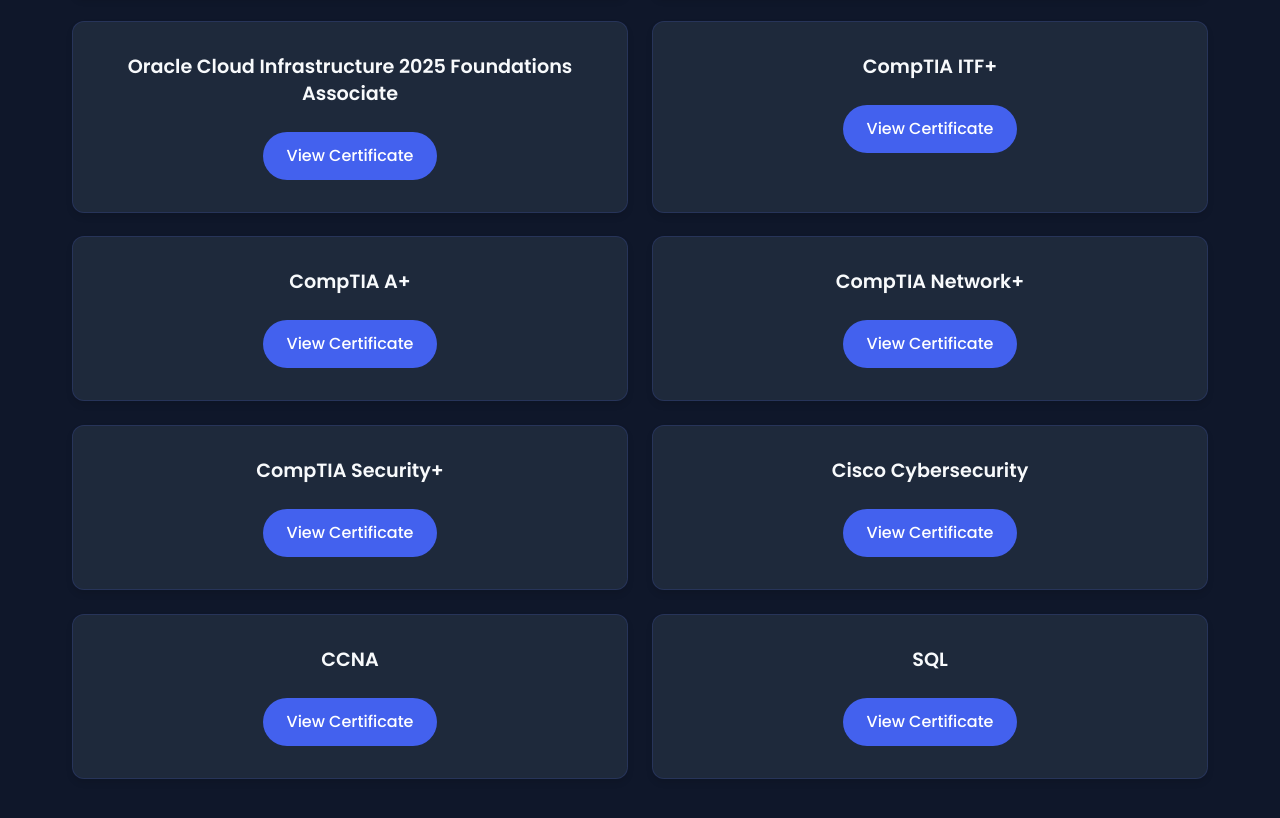
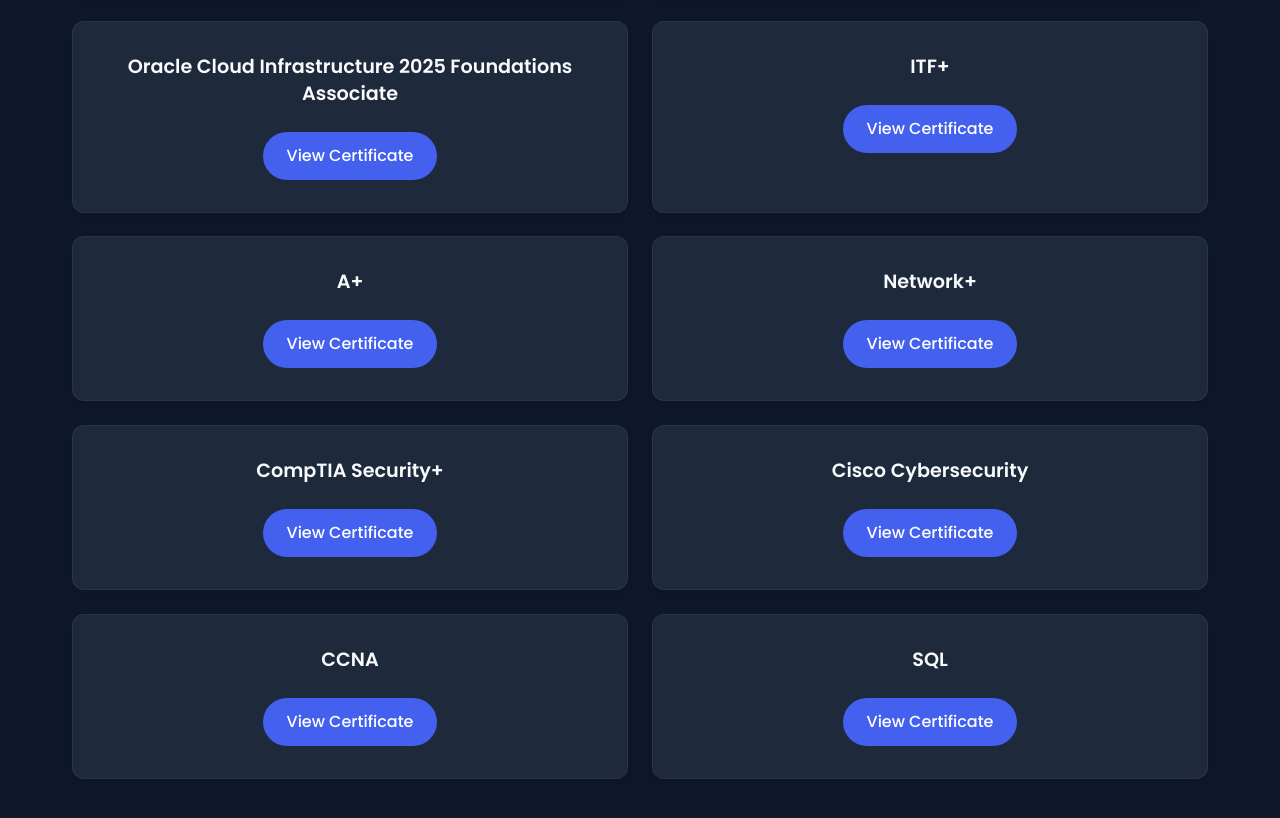
Before and after one commit to MostaphaMahran/portfolio, a plain HTML site: page index.html in a window 1280 px wide. Shown: the part 3237-4055 px from the top of the page. Drawn offline with nearby package versions, Linux system fonts and the light colour scheme; animation ran at ten frames a second.

Commit message:
Update index.html

```diff
--- a/index.html
+++ b/index.html
@@ -990,15 +990,15 @@
                     <a href="https://drive.google.com/file/d/1cB6_9C0Q6UlFccuMUDD0lDeOKVJEHUtB/view?usp=drive_link" class="certification-link" target="_blank">View Certificate</a>
                 </div>
                 <div class="certification-card">
-                    <h3 class="certification-title">CompTIA ITF+</h3>
+                    <h3 class="certification-title">ITF+</h3>
                     <a href="https://drive.google.com/file/d/1buPqaPmUKUfG0O34ouVn8pGyin1zx8zl/view?usp=drive_link" class="certification-link" target="_blank">View Certificate</a>
                 </div>
                 <div class="certification-card">
-                    <h3 class="certification-title">CompTIA A+</h3>
+                    <h3 class="certification-title">A+</h3>
                     <a href="https://drive.google.com/file/d/1ypdtbdvAV3gb6c13hVhKNqSKjHnZAtR1/view?usp=drive_link" class="certification-link" target="_blank">View Certificate</a>
                 </div>
                 <div class="certification-card">
-                    <h3 class="certification-title">CompTIA Network+</h3>
+                    <h3 class="certification-title">Network+</h3>
                     <a href="https://drive.google.com/file/d/13fdSQIQjdlSg3g4lC_K1ogYlzImDrLmY/view?usp=drive_link" class="certification-link" target="_blank">View Certificate</a>
                 </div>
                 <div class="certification-card">
```
